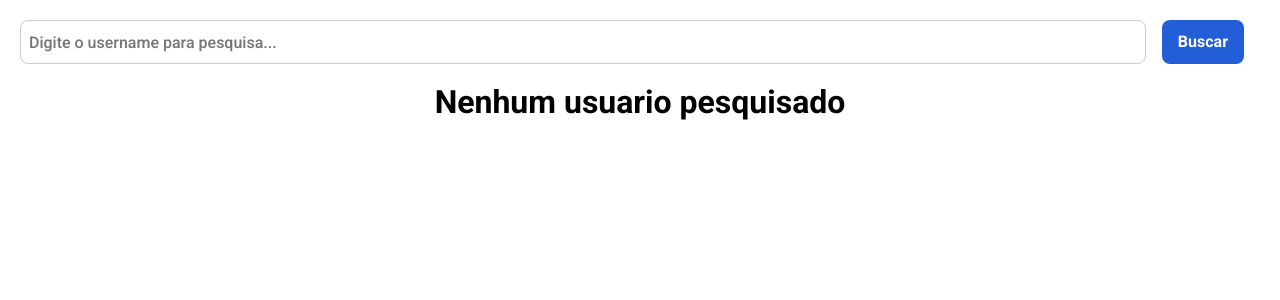
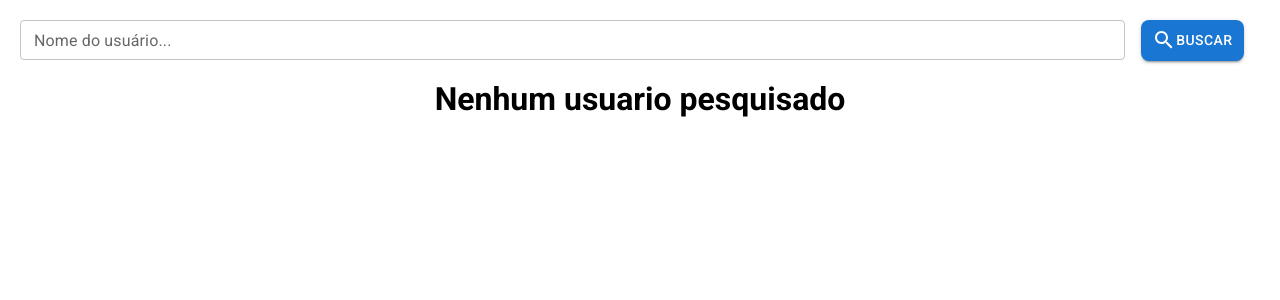
Before and after one commit to BrunoSobralDEV/bootcamp-spread, a React (Create React App) app in the folder github-api-interface-main/: page / in a window 1280 px wide. Shown: the top 300 px of the page. Built offline with nearby package versions, Linux system fonts and the light colour scheme.

Commit message:
feat: Install MaterialUI e ícones no header

```diff
--- a/github-api-interface-main/package.json
+++ b/github-api-interface-main/package.json
@@ -3,6 +3,10 @@
   "version": "0.1.0",
   "private": true,
   "dependencies": {
+    "@emotion/react": "^11.9.3",
+    "@emotion/styled": "^11.9.3",
+    "@mui/icons-material": "^5.8.4",
+    "@mui/material": "^5.8.4",
     "@testing-library/jest-dom": "^5.11.4",
     "@testing-library/react": "^11.1.0",
     "@testing-library/user-event": "^12.1.10",
--- a/github-api-interface-main/public/index.html
+++ b/github-api-interface-main/public/index.html
@@ -10,20 +10,20 @@
       content="Web site created using create-react-app"
     />
     <link rel="apple-touch-icon" href="%PUBLIC_URL%/logo192.png" />
-    <!--
-      manifest.json provides metadata used when your web app is installed on a
-      user's mobile device or desktop. See https://developers.google.com/web/fundamentals/web-app-manifest/
-    -->
+
     <link rel="manifest" href="%PUBLIC_URL%/manifest.json" />
-    <!--
-      Notice the use of %PUBLIC_URL% in the tags above.
-      It will be replaced with the URL of the `public` folder during the build.
-      Only files inside the `public` folder can be referenced from the HTML.
 
-      Unlike "/favicon.ico" or "favicon.ico", "%PUBLIC_URL%/favicon.ico" will
-      work correctly both with client-side routing and a non-root public URL.
-      Learn how to configure a non-root public URL by running `npm run build`.
-    -->
+    <!--MaterialUI-->
+    <link
+      rel="stylesheet"
+      href="https://fonts.googleapis.com/css?family=Roboto:300,400,500,700&display=swap"
+    />
+    <link
+      rel="stylesheet"
+      href="https://fonts.googleapis.com/icon?family=Material+Icons"
+    />
+    <!--//MaterialUI-->
+
     <title>Github Interface</title>
     <link rel="preconnect" href="https://fonts.gstatic.com" />
     <link
@@ -34,15 +34,6 @@
   <body>
     <noscript>You need to enable JavaScript to run this app.</noscript>
     <div id="root"></div>
-    <!--
-      This HTML file is a template.
-      If you open it directly in the browser, you will see an empty page.
 
-      You can add webfonts, meta tags, or analytics to this file.
-      The build step will place the bundled scripts into the <body> tag.
-
-      To begin the development, run `npm start` or `yarn start`.
-      To create a production bundle, use `npm run build` or `yarn build`.
-    -->
   </body>
 </html>
--- a/github-api-interface-main/src/components/header/index.js
+++ b/github-api-interface-main/src/components/header/index.js
@@ -1,6 +1,8 @@
 import React, { useState } from "react";
 import * as S from "./styled";
 import useGithub from "../../hooks/github-hooks";
+import SearchIcon from '@mui/icons-material/Search';
+import { TextField, Button } from "@mui/material";
 
 const Header = () => {
   const { getUser } = useGithub();
@@ -17,15 +19,30 @@ const Header = () => {
   return (
     <header>
       <S.Wrapper>
-        <input
+      <TextField
+        size="small"
+        fullWidth
+        type="text"
+        id="outlined-basic"
+        label="Nome do usuário..."
+        placeholder="Digite o username para pesquisa..."
+        variant="outlined"
+        onChange={(event) => setUsernameForSearch(event.target.value)}
+      />
+        {/* <input
           type="text"
           placeholder="Digite o username para pesquisa..."
           onChange={(event) => setUsernameForSearch(event.target.value)}
-        />
-        <button type="submit" onClick={submitGetUser}>
-          <span>Buscar</span>
-        </button>
+        /> */}
+        {/* <button type="submit" onClick={submitGetUser}>
+          <span><SearchIcon /> Buscar</span>
+        </button> */}
+        <Button variant="contained" type="submit" onClick={submitGetUser}>
+          <SearchIcon /> Buscar
+        </Button>
       </S.Wrapper>
+
+
     </header>
   );
 };
--- a/github-api-interface-main/src/components/header/styled.js
+++ b/github-api-interface-main/src/components/header/styled.js
@@ -7,26 +7,28 @@ export const Wrapper = styled.div`
   padding: 4px;
 
   input {
-    border: 1px solid #ccc;
-    border-radius: 8px;
-    width: 100%;
+    /* border: 1px solid #ccc;
+    border-radius: 8px; */
+    /* width: 100%;
     height: 44px;
     padding: 8px;
-    font-weight: 500;
+    font-weight: 500; */
   }
 
   button {
-    background-color: #225ed8;
+    /* background-color: #225ed8; */
     padding: 8px 16px;
     margin: 0 16px;
     border-radius: 8px;
 
-    &:hover {
+    /* &:hover {
       background-color: #2c5282;
       box-shadow: 3px 2px 10px rgba(0, 0, 0, 0.2);
-    }
+    } */
 
     span {
+      display: flex;
+      align-items: center;
       font-weight: bold;
       color: #ffff;
     }
--- a/github-api-interface-main/src/components/profile/index.js
+++ b/github-api-interface-main/src/components/profile/index.js
@@ -2,6 +2,7 @@ import React from "react";
 import useGithub from "../../hooks/github-hooks";
 import StatusCount from "../statusCount";
 import * as S from "./styled";
+import GitHubIcon from '@mui/icons-material/GitHub';
 
 const Profile = () => {
   const { githubState } = useGithub();
@@ -11,7 +12,7 @@ const Profile = () => {
       <S.WrapperImage src={githubState.user.avatar} alt="Avatar of user" />
       <S.WrapperInfoUser>
         <div>
-          <h1>{githubState.user.name}</h1>
+          <h1><GitHubIcon/> {githubState.user.name}</h1>
           <S.WrapperUserGeneric>
             <h3>Username:</h3>
             <a
```
Also changed, not shown: 2 other files (tests, documents, lock files or other folders).
